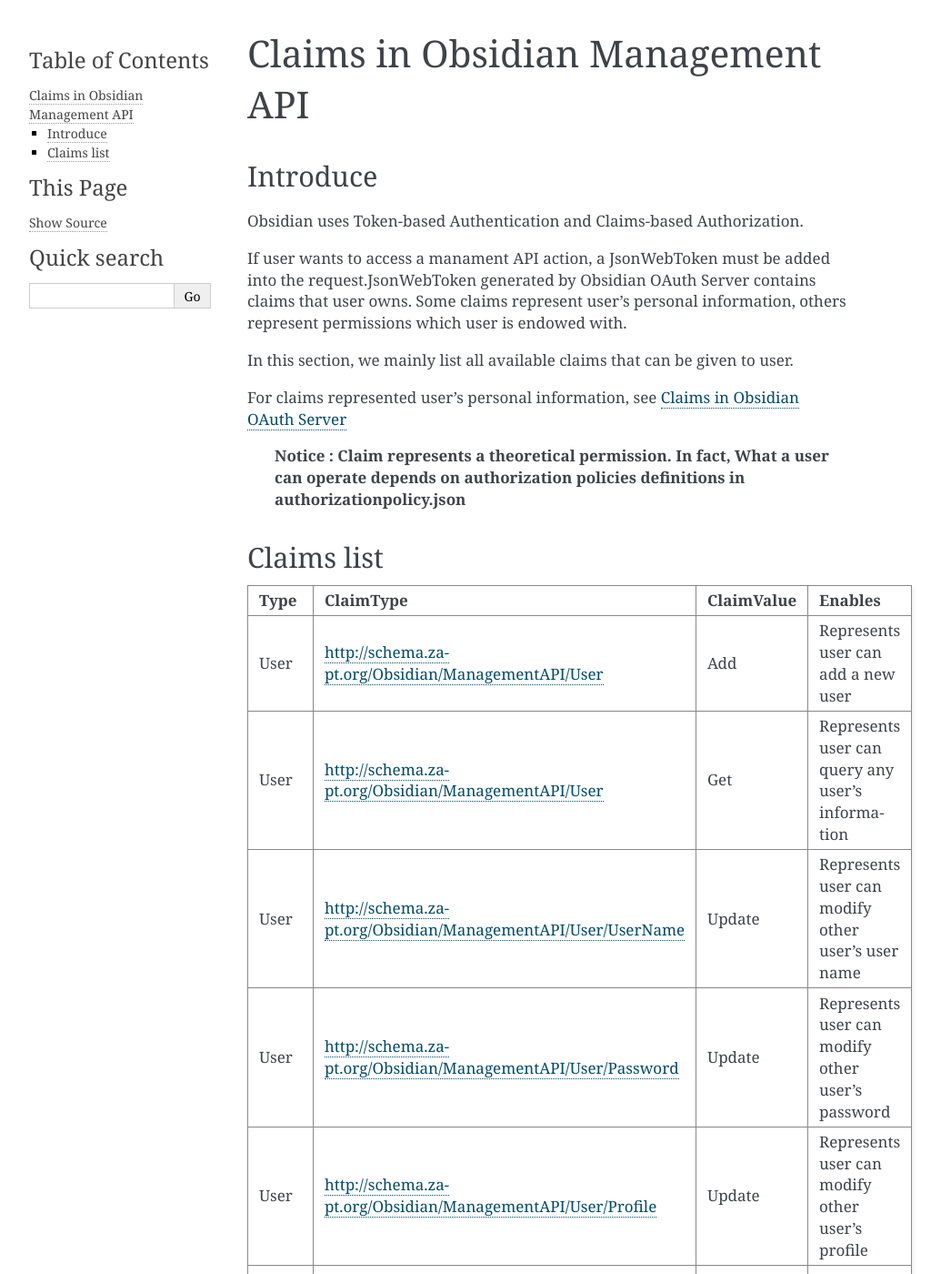
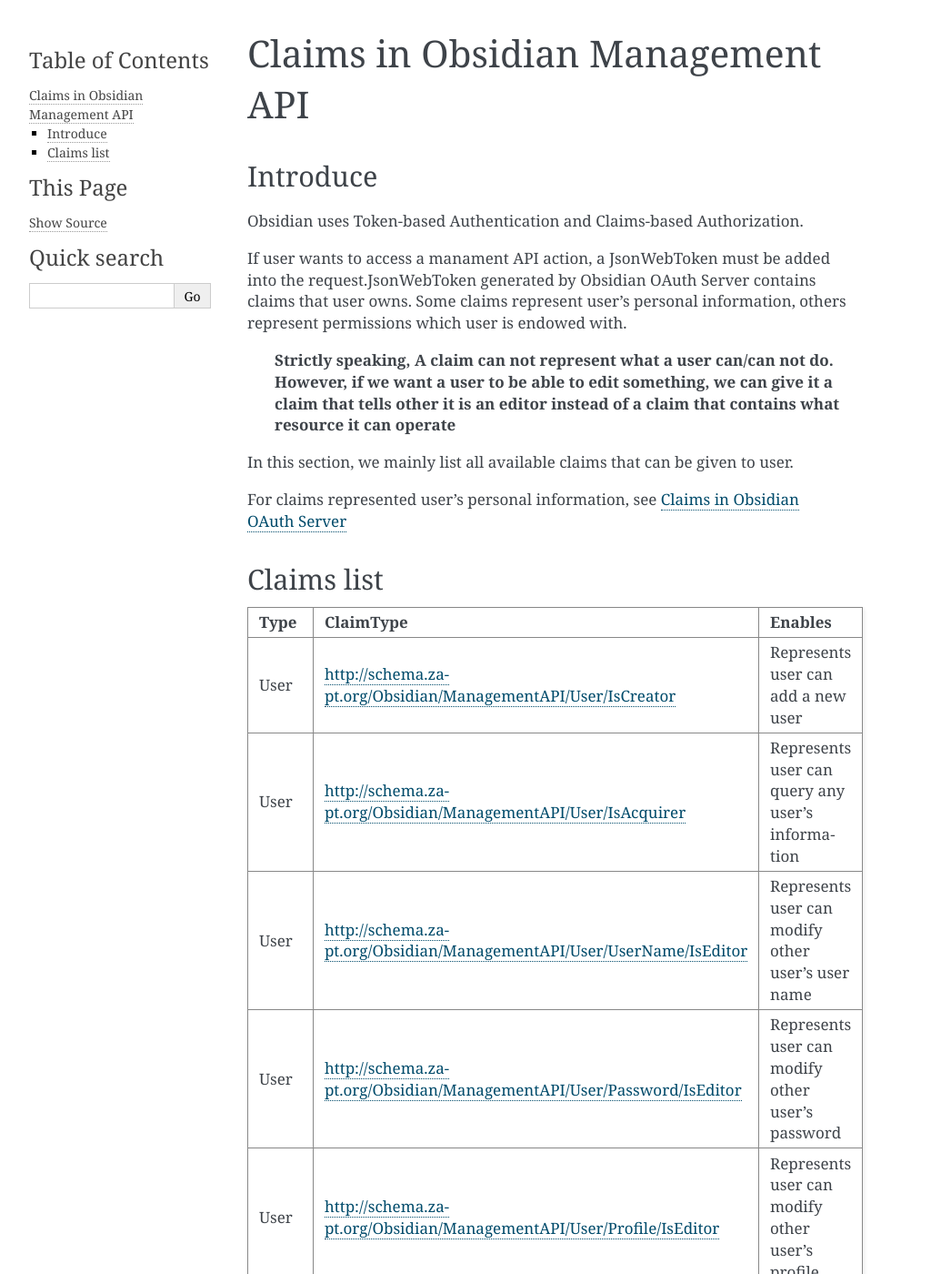
Before and after one commit to TheCashiers/Obsidian.Docs, a Sphinx documentation site: the page built from docs/mapi/claims.rst, in a window 1280 px wide and 1400 px high. Shown: the whole window at 91% size, without its empty margins (148-1183 px from the left). Built offline with Sphinx 7.4.7, drawn with Linux system fonts in a browser that asks for light colours; some of the changed text lies outside the part shown.

Commit message:
update claims in mapi

```diff
--- a/docs/mapi/claims.rst
+++ b/docs/mapi/claims.rst
@@ -8,43 +8,43 @@
 
 If user wants to access a manament API action, a JsonWebToken must be added into the request.JsonWebToken generated by Obsidian OAuth Server contains claims that user owns. Some claims represent user's personal information, others represent permissions which user is endowed with.
 
+	**Strictly speaking, A claim can not represent what a user can/can not do. However, if we want a user to be able to edit something, we can give it a claim that tells other it is an editor instead of a claim that contains what resource it can operate**
+
 In this section, we mainly list all available claims that can be given to user.
 
 For claims represented user's personal information, see :doc:`Claims in Obsidian OAuth Server<../oauth/claims>`
 
-    **Notice : Claim represents a theoretical permission. In fact, What a user can operate depends on authorization policies definitions in authorizationpolicy.json**
-
 Claims list
 -----------
 
-+--------+---------------------------------------------------------------+------------+------------------------------------------------------------+
-|Type    |ClaimType                                                      |ClaimValue  |Enables                                                     |
-+========+===============================================================+============+============================================================+
-|User    |http://schema.za-pt.org/Obsidian/ManagementAPI/User            |Add         |Represents user can add a new user                          |
-+--------+---------------------------------------------------------------+------------+------------------------------------------------------------+
-|User    |http://schema.za-pt.org/Obsidian/ManagementAPI/User            |Get         |Represents user can query any user's information            |
-+--------+---------------------------------------------------------------+------------+------------------------------------------------------------+
-|User    |http://schema.za-pt.org/Obsidian/ManagementAPI/User/UserName   |Update      |Represents user can modify other user's user name           |
-+--------+---------------------------------------------------------------+------------+------------------------------------------------------------+
-|User    |http://schema.za-pt.org/Obsidian/ManagementAPI/User/Password   |Update      |Represents user can modify other user's password            |
-+--------+---------------------------------------------------------------+------------+------------------------------------------------------------+
-|User    |http://schema.za-pt.org/Obsidian/ManagementAPI/User/Profile    |Update      |Represents user can modify other user's profile             |
-+--------+---------------------------------------------------------------+------------+------------------------------------------------------------+
-|User    |http://schema.za-pt.org/Obsidian/ManagementAPI/User/Claims     |Update      |Represents user can modify other user's claim               |
-+--------+---------------------------------------------------------------+------------+------------------------------------------------------------+
-|Client  |http://schema.za-pt.org/Obsidian/ManagementAPI/Client          |Add         |Represents user can add a new client                        |
-+--------+---------------------------------------------------------------+------------+------------------------------------------------------------+
-|Client  |http://schema.za-pt.org/Obsidian/ManagementAPI/Client          |Get         |Represents user can query information of a client           |
-+--------+---------------------------------------------------------------+------------+------------------------------------------------------------+
-|Client  |http://schema.za-pt.org/Obsidian/ManagementAPI/Client          |Update      |Represents user can modify a client                         |
-+--------+---------------------------------------------------------------+------------+------------------------------------------------------------+
-|Client  |http://schema.za-pt.org/Obsidian/ManagementAPI/Client/Secret   |Get         |Represents user can query secret of a client                |
-+--------+---------------------------------------------------------------+------------+------------------------------------------------------------+
-|Client  |http://schema.za-pt.org/Obsidian/ManagementAPI/Client/Secret   |Update      |Represents user can modify secret of a client               |
-+--------+---------------------------------------------------------------+------------+------------------------------------------------------------+
-|Scope   |http://schema.za-pt.org/Obsidian/ManagementAPI/Scope           |Add         |Represents user can add a new permission scope              |
-+--------+---------------------------------------------------------------+------------+------------------------------------------------------------+
-|Scope   |http://schema.za-pt.org/Obsidian/ManagementAPI/Scope           |Get         |Represents user can query information of a permission scope |
-+--------+---------------------------------------------------------------+------------+------------------------------------------------------------+
-|Scope   |http://schema.za-pt.org/Obsidian/ManagementAPI/Scope           |Update      |Represents user can modify a scope                          |
-+--------+---------------------------------------------------------------+------------+------------------------------------------------------------+
++--------+--------------------------------------------------------------------------+------------------------------------------------------------+
+|Type    |ClaimType                                                                 |Enables                                                     |
++========+==========================================================================+============================================================+
+|User    |http://schema.za-pt.org/Obsidian/ManagementAPI/User/IsCreator             |Represents user can add a new user                          |
++--------+--------------------------------------------------------------------------+------------------------------------------------------------+
+|User    |http://schema.za-pt.org/Obsidian/ManagementAPI/User/IsAcquirer            |Represents user can query any user's information            |
++--------+--------------------------------------------------------------------------+------------------------------------------------------------+
+|User    |http://schema.za-pt.org/Obsidian/ManagementAPI/User/UserName/IsEditor     |Represents user can modify other user's user name           |
++--------+--------------------------------------------------------------------------+------------------------------------------------------------+
+|User    |http://schema.za-pt.org/Obsidian/ManagementAPI/User/Password/IsEditor     |Represents user can modify other user's password            |
++--------+--------------------------------------------------------------------------+------------------------------------------------------------+
+|User    |http://schema.za-pt.org/Obsidian/ManagementAPI/User/Profile/IsEditor      |Represents user can modify other user's profile             |
++--------+--------------------------------------------------------------------------+------------------------------------------------------------+
+|User    |http://schema.za-pt.org/Obsidian/ManagementAPI/User/Claims/IsEditor       |Represents user can modify other user's claim               |
++--------+--------------------------------------------------------------------------+------------------------------------------------------------+
+|Client  |http://schema.za-pt.org/Obsidian/ManagementAPI/Client/IsCreator           |Represents user can add a new client                        |
++--------+--------------------------------------------------------------------------+------------------------------------------------------------+
+|Client  |http://schema.za-pt.org/Obsidian/ManagementAPI/Client/IsAcquirer          |Represents user can query information of a client           |
++--------+--------------------------------------------------------------------------+------------------------------------------------------------+
+|Client  |http://schema.za-pt.org/Obsidian/ManagementAPI/Client/IsEditor            |Represents user can modify a client                         |
++--------+--------------------------------------------------------------------------+------------------------------------------------------------+
+|Client  |http://schema.za-pt.org/Obsidian/ManagementAPI/Client/Secret/IsAcquirer   |Represents user can query secret of a client                |
++--------+--------------------------------------------------------------------------+------------------------------------------------------------+
+|Client  |http://schema.za-pt.org/Obsidian/ManagementAPI/Client/Secret/IsEditor     |Represents user can modify secret of a client               |
++--------+--------------------------------------------------------------------------+------------------------------------------------------------+
+|Scope   |http://schema.za-pt.org/Obsidian/ManagementAPI/Scope/IsCreator            |Represents user can add a new permission scope              |
++--------+--------------------------------------------------------------------------+------------------------------------------------------------+
+|Scope   |http://schema.za-pt.org/Obsidian/ManagementAPI/Scope/IsAcquirer           |Represents user can query information of a permission scope |
++--------+--------------------------------------------------------------------------+------------------------------------------------------------+
+|Scope   |http://schema.za-pt.org/Obsidian/ManagementAPI/Scope/IsEditor             |Represents user can modify a scope                          |
++--------+--------------------------------------------------------------------------+------------------------------------------------------------+
```
